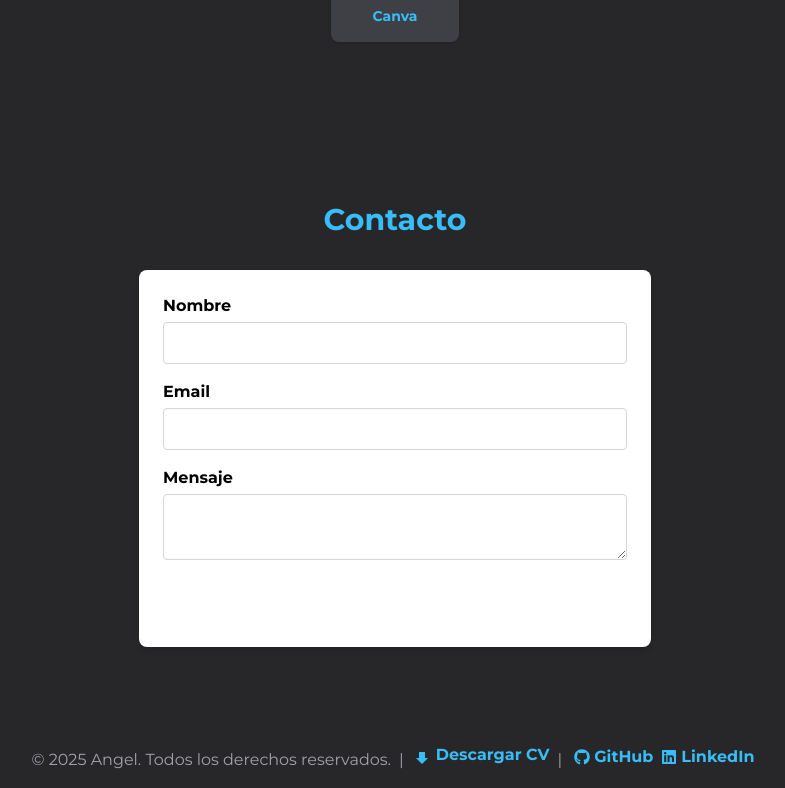
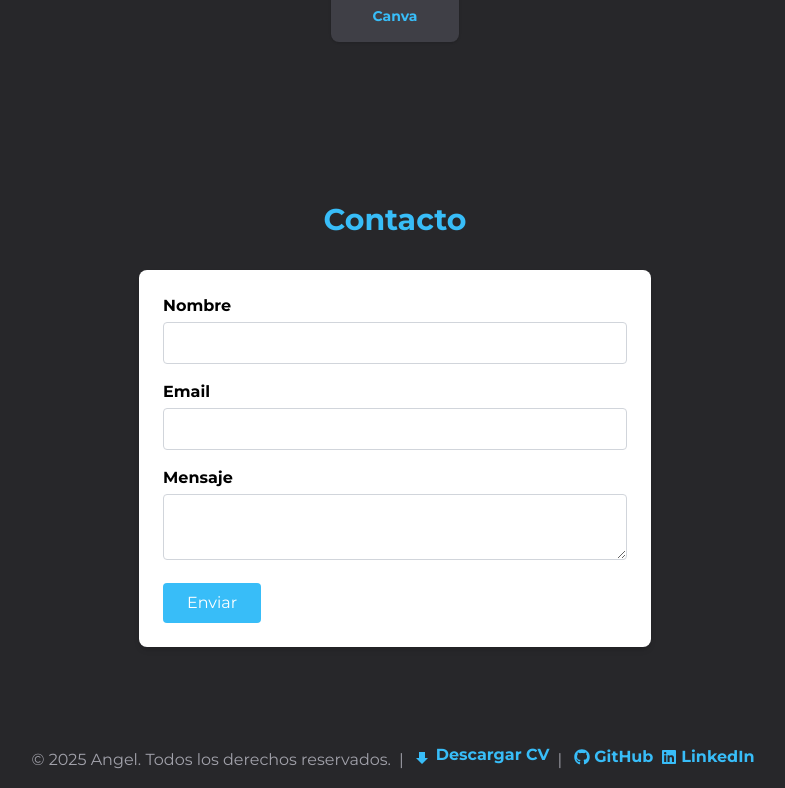
Before and after one commit to Angel-Codes-842/portafolio, a React (Vite) app in the folder frontend/: page / in a window 1280 px wide. Shown: the part 2418-3206 px from the top of the page, without its empty margins (245-1030 px from the left). Built offline with nearby package versions, Linux system fonts and the light colour scheme; no server answers.

Commit message:
Update tailwind configurations

```diff
--- a/frontend/tailwind.config.js
+++ b/frontend/tailwind.config.js
@@ -15,6 +15,8 @@ export default {
         textSecondary: "#a1a1aa",// Texto secundario
         accent: "#38bdf8",       // Acento (sky-400)
         accent2: "#818cf8",      // Acento secundario (indigo-400)
+        primary: "#38bdf8",      // Usando accent para primary
+        secondary: "#818cf8",    // Usando accent2 para secondary
       },
       fontFamily: {
         sans: ['Montserrat', 'ui-sans-serif', 'system-ui'],
```
Also changed, not shown: 2 other files (tests, documents, lock files or other folders).
